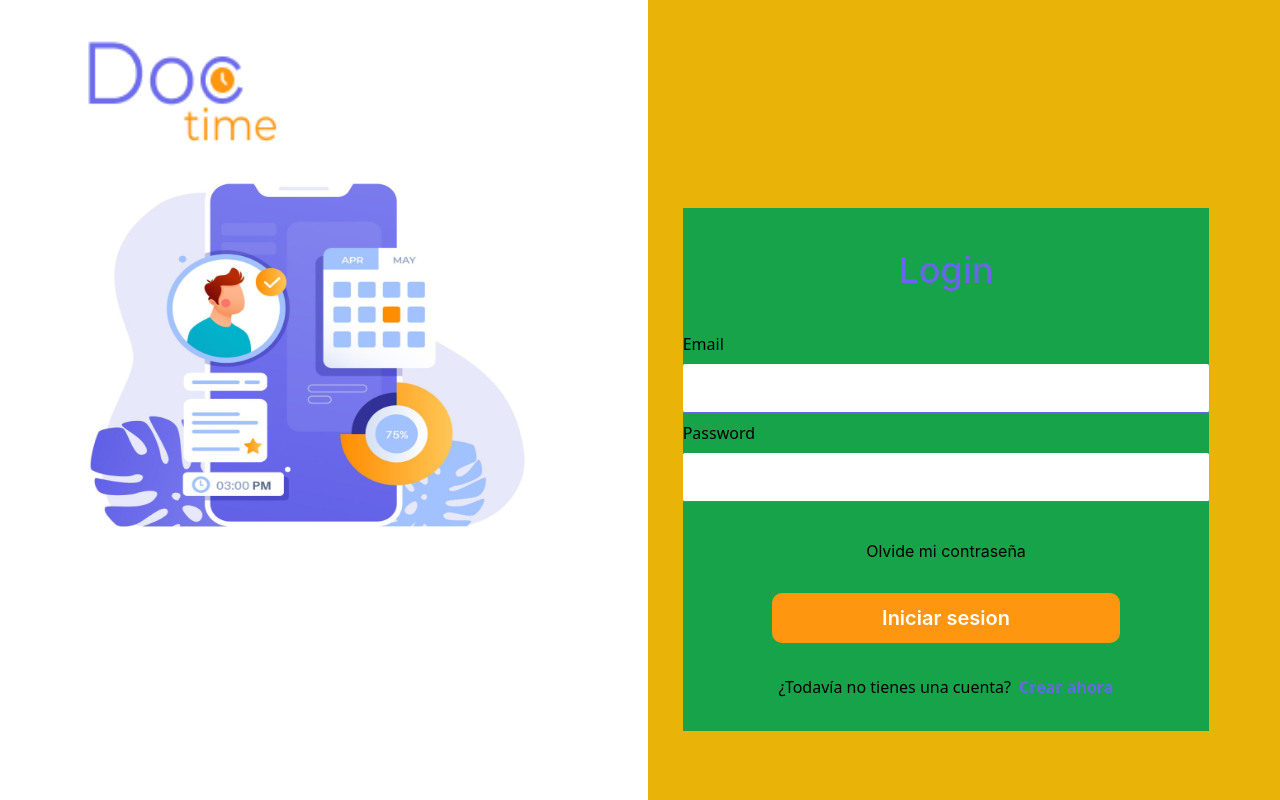
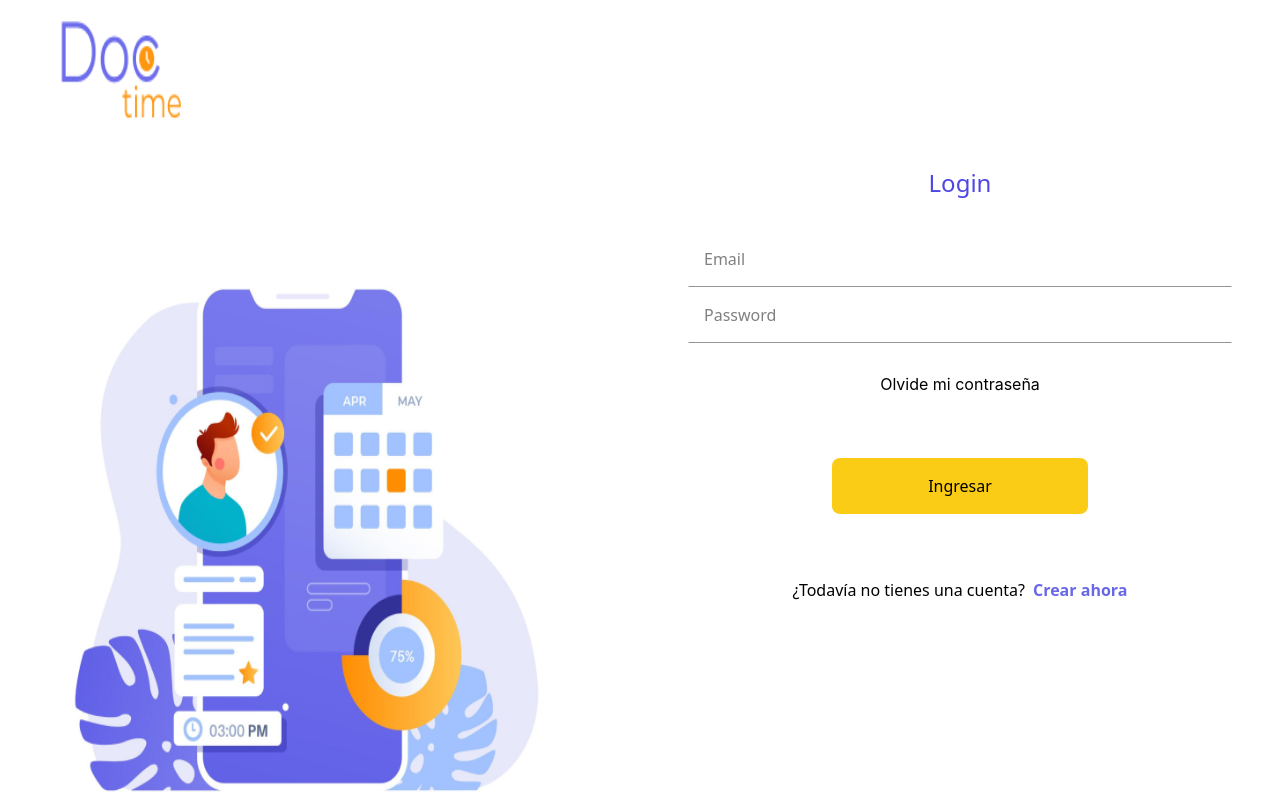
Before and after one commit to Abel3581/gestion-turnos-front, an Angular app: page /home in a window 1280 px wide. Built offline with nearby package versions, Linux system fonts and the light colour scheme.

Commit message:
actualizando diseño login

```diff
--- a/src/app/components/inition-sesion/inition-sesion.component.css
+++ b/src/app/components/inition-sesion/inition-sesion.component.css
@@ -1,39 +1,4 @@
 
-.logo-login{
-  width: 200.58px;
-  height: 130.75px;
-
-
-
-}
-
-.img-login{
-  width: 450.22px;
-  height: 370px;
-  margin-top: 10px;
-
-}
-
-input {
-  width:100%;
-  padding: 12px 20px;
-  margin: 8px 0;
-
-  border-bottom:  1px solid #6867E9;
-  border-radius: 2px;
-}
-
-.titulo-login{
-  width: 100%;
-  height: 44px;
-  font-family: Inter;
-  font-size: 36px;
-  font-weight: 500;
-  line-height: 44px;
-  text-align: center;
-  color: #6867E9;
-
-}
 
 .olvide-pass{
   font-family: Inter;
@@ -42,24 +7,6 @@ input {
   line-height: 19px;
   letter-spacing: 0em;
   text-align: center;
-}
-
-.button3 {
-  background-color: #FE9610;
-  color: white;
-  width: 348px;
-  height: 50px;
-  border-radius: 10px;
-  font-family: Inter;
-  font-size: 20px;
-  font-weight: 600;
-  line-height: 24px;
-  letter-spacing: 0em;
-}
-
-.button3:hover {
-  background-color: #6867E9;
-  color: white;
 }
 
 .crear-cuenta{
@@ -80,3 +27,104 @@ input {
   color: red;
   font-size: 14px;
 }
+
+/*  */
+
+body {
+  margin: 0;
+  font-family: Roboto, sans-serif;
+}
+
+.form-container {
+  height: 100vh;
+  width: 100%;
+  display: flex;
+  justify-content: center;
+  align-items: center;
+}
+
+/* form {
+  padding: 3rem;
+  display: flex;
+  flex-direction: column;
+  gap: 2rem;
+  width: 900px;
+  max-width: 600px;
+  background-color: white;
+  border: 1px solid rgba(0, 0, 0, 0.12);
+
+} */
+
+.input-container {
+  background-color: #f5f5f5;
+  position: relative;
+  border-radius: 4px 4px 0 0;
+  height: 56px;
+  transition: background-color 500ms;
+}
+
+.input-container:hover {
+  background-color: #ececec;
+}
+
+.input-container:focus-within {
+  background-color: #dcdcdc;
+}
+
+label {
+  display: block;
+  position: absolute;
+  top: 50%;
+  transform: translateY(-50%);
+  left: 16px;
+  color: rgba(0, 0, 0, 0.5);
+  transform-origin: left top;
+  user-select: none;
+  transition: transform 150ms cubic-bezier(0.4, 0, 0.2, 1),color 150ms cubic-bezier(0.4, 0, 0.2, 1), top 500ms;
+}
+
+input {
+  width: 100%;
+  height: 100%;
+  box-sizing: border-box;
+  background: white;
+  caret-color: var(--accent-color);
+  border: 1px solid transparent;
+  border-bottom-color: rgba(0, 0, 0, 0.42);
+  color: rgba(0, 0, 0, 0.87);
+  transition: border 500ms;
+  padding: 20px 16px 6px;
+  font-size: 1rem;
+}
+
+input:focus {
+  outline: none;
+  border-bottom-width: 2px;
+  border-bottom-color: var(--accent-color);
+}
+
+input:focus + label {
+  color: var(--accent-color);
+}
+
+input:focus + label,
+input.is-valid + label {
+  transform: translateY(-100%) scale(0.75);
+}
+
+footer {
+  text-align: center;
+  padding: 0.5rem 0;
+  background-color: #eaeaea90;
+}
+
+footer p {
+  font-size: 0.75rem;
+  margin: 0.25rem 0;
+  color: #221133;
+}
+
+footer a {
+  text-decoration: none;
+  color: inherit;
+}
--- a/src/app/components/inition-sesion/inition-sesion.component.html
+++ b/src/app/components/inition-sesion/inition-sesion.component.html
@@ -1,4 +1,4 @@
-<section class="">
+<!-- <section class="">
 
   <div class="columns-2 h-screen">
     <div class="columns-1   w-full h-full ">
@@ -58,35 +58,78 @@
 
   </div>
 
-</section>
+</section> -->
 
-<!-- <section class="bg-black h-screen">
-  <div class="grid grid-cols-1 lg:grid-cols-2 h-screen">
-    <div class="lg:bg-blue-600 w-full h-full">
-      <div class="mx-10 bg-red-700 mt-5">
-        <img class="mx-auto lg:ml-10 lg:logo-login" src="assets/img/logo-login.png" alt="Logo Login">
+<div class="bg-white w-screen h-screen flex flex-row ">
+  <div class=" w-1/2 h-10/12 flex flex-col">
+
+    <div class="w-full h-2/5">
+
+        <img
+                class=" w-20 h-20 md:w-32 md:h-32 ml-14 "
+                src="./../../../assets/img/logo.png"
+                alt=""
+              />
     </div>
-      <div class="mx-10 my-3 bg-pink-600">
-        <img class="mx-auto lg:ml-10 lg:img-login" src="assets/img/img-login.png" alt="Imagen Formulario">
+    <div class="w-full h-5/6 flex justify-start items-start">
+
+        <img
+                class=" w-20 h-20 md:w-9/12 md:h-full ml-16 "
+                src="./../../../assets/img/3905531 1.png"
+                alt=""
+              />
     </div>
   </div>
-    <div class="place-items-stretch grid lg:grid-cols-1 bg-red-700 w-full h-full">
-      <div class="lg:bg-lime-700 lg:mr-10 place-items-center grid">
-        <form class="mx-1 lg:mr-10">
-          <p class="text-center lg:text-left lg:ml-1 lg:mt-10 titulo-login my-10">Login</p>
-          <label for="fname">First Name</label>
-          <input type="text" id="fname" name="fname">
-          <label for="lname">Last Name</label>
-          <input type="text" id="lname" name="lname">
-          <p class="text-center lg:text-left lg:ml-1 lg:my-8 olvide-pass">Olvidé mi contraseña</p>
-          <div class="my-5 flex justify-center lg:justify-start">
-            <button class="button button3">Iniciar sesión</button>
+  <div class=" bg-white w-1/2 flex justify-center items-center">
+    <div class="form-container w-9/12 bg-white">
+        <form [formGroup]="loginForm" class="p-12 flex flex-col gap-8 w-full max-w-2xl bg-white ">
+            <div class="flex justify-center items-center">
+                <h1 class="text-indigo-600 text-2xl font-inter font-medium break-words"> Login</h1>
             </div>
-          <div class="lg:ml-1 lg:my-8 flex justify-center lg:justify-start">
-            <p class="craar-cuenta mr-2">¿Todavía no tienes una cuenta?</p> <a>Crear ahora</a>
+            <div class="flex flex-col">
+                <div class="input-container">
+                    <input type="email" id="username" formControlName="username"  required />
+                    <label for="username" class="text-dark">Email</label>
                 </div>
+                <div *ngIf="erroresDeValidacion">
+                  <div class="text-red-800">
+                   <ul>
+                      <li *ngFor="let error of erroresDeValidacion | keyvalue">
+                        {{error.key === 'username' ? error.value : ''}}
+                      </li>
+                    </ul>
+                  </div>
+                </div>
+                <div class="input-container">
+                    <input type="password" id="password" formControlName="password" required/>
+                    <label for="password">Password</label>
+                </div>
+                <div class="" *ngIf="erroresDeValidacion">
+                  <div class="text-red-800">
+
+                    <ul class="">
+                      <li *ngFor="let error of erroresDeValidacion | keyvalue">
+                        {{error.key === 'password' ? error.value : ''}}
+                      </li>
+                    </ul>
+                  </div>
+                </div>
+                <p class=" my-8 olvide-pass">Olvide mi contraseña</p>
+                  <div class="p-8 flex justify-center items-center">
+                    <button class="w-64 h-14 flex-shrink-0 rounded-lg bg-yellow-400" [disabled]="loginForm.invalid" (click)="onSubmit()">
+                        Ingresar
+                      </button>
+                  </div>
+                  <div class="my-8 flex place-content-center">
+                    <p class="craar-cuenta mr-2">¿Todavía no tienes una cuenta? </p> <a href=""><span style="color: #6867E9; font-weight: bold;">Crear ahora</span> </a>
+                  </div>
+                  <p>{{erroresComunes}}</p>
+            </div>
+
+
         </form>
     </div>
+
   </div>
+
 </div>
-</section> -->
```
Lines whose indentation alone changed are shown as unchanged.
